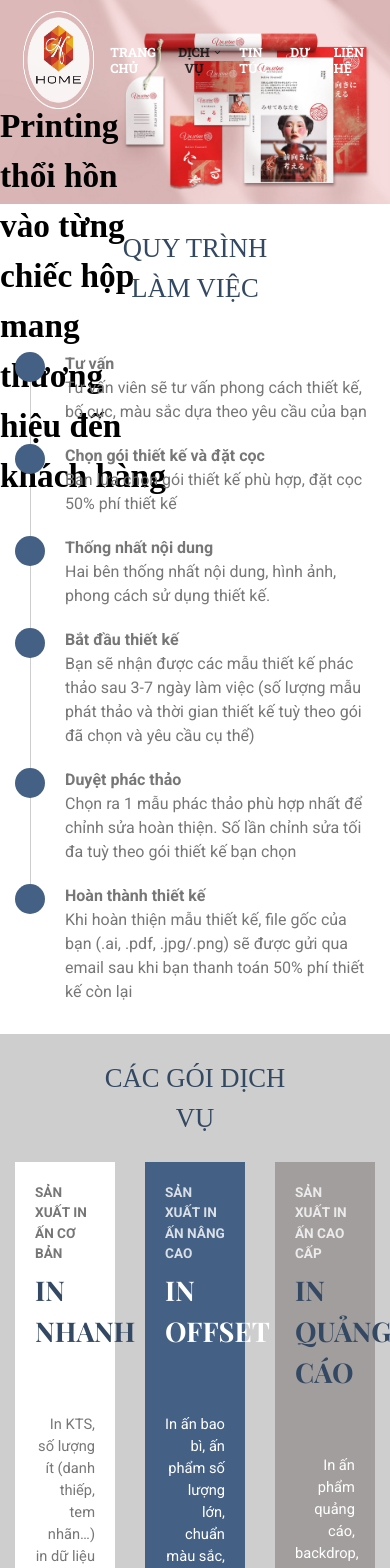
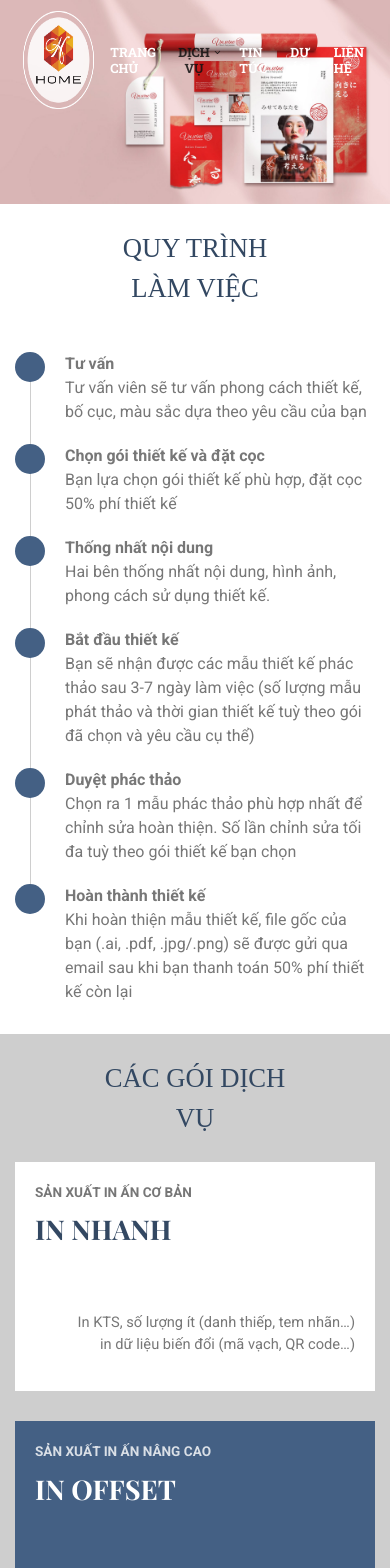
Before and after one commit to thanhvanba/thietkeinandep, a React (Vite) app: page /in-an-san-xuat in a window 390 px wide. Shown: the top 1568 px of the page. Built offline with nearby package versions, Linux system fonts and the light colour scheme; a web font is replaced by a local one.

Commit message:
handle responsive

```diff
--- a/package.json
+++ b/package.json
@@ -17,7 +17,9 @@
     "lucide-react": "^0.340.0",
     "react": "^18.2.0",
     "react-dom": "^18.2.0",
-    "react-router-dom": "^6.22.2"
+    "react-router-dom": "^6.22.2",
+    "react-router-hash-link": "^2.4.3",
+    "react-spring": "^9.7.3"
   },
   "devDependencies": {
     "@types/react": "^18.2.56",
--- a/src/components/DropDown/index.jsx
+++ b/src/components/DropDown/index.jsx
@@ -33,7 +33,7 @@ export default function DropDown() {
                         <Menu.Item>
                             {({ active }) => (
                                 <a
-                                    href="./thiet-ke-thuong-hieu"
+                                    href="/thiet-ke-thuong-hieu"
                                     className='font-robotoSlab text-base text-[#666666D9] block px-4 py-2'
                                 >
                                     Thiết kế thương hiệu
@@ -45,7 +45,7 @@ export default function DropDown() {
                         <Menu.Item>
                             {({ active }) => (
                                 <a
-                                    href="./thiet-ke-bao-bi"
+                                    href="/thiet-ke-bao-bi"
                                     className='font-robotoSlab text-base text-[#666666D9] block px-4 py-2'
                                 >
                                     Thiết kế bao bì
@@ -57,7 +57,7 @@ export default function DropDown() {
                         <Menu.Item>
                             {({ active }) => (
                                 <a
-                                    href="./in-an-san-xuat"
+                                    href="/in-an-san-xuat"
                                     className='font-robotoSlab text-base text-[#666666D9]  block px-4 py-m'
                                 >
                                     In ấn sản xuất
--- a/src/components/Header/index.jsx
+++ b/src/components/Header/index.jsx
@@ -1,7 +1,9 @@
 import React from 'react'
 
-import { useLocation } from 'react-router-dom'
+import { useLocation, useNavigate } from 'react-router-dom'
+import { HashLink } from 'react-router-hash-link';
 import { useEffect, useState } from 'react'
+import { useSpring, animated } from 'react-spring';
 
 import logo from "../../assets/img/LOGO.png"
 import { ChevronDownIcon } from '@heroicons/react/20/solid'
@@ -11,8 +13,9 @@ import "./header.css"
 
 const Header = () => {
     const [currentTab, setCurrentTab] = useState('');
+    const [isScrolled, setIsScrolled] = useState(false);
     const { pathname } = useLocation()
-
+    const navigate = useNavigate()
     const handleCheckPathname = (pathname) => {
         switch (pathname) {
             case "/":
@@ -31,23 +34,45 @@ const Header = () => {
                 break;;
         }
     }
+    const handleScroll = () => {
+        // Kiểm tra vị trí cuộn và cập nhật trạng thái scrolled
+        setIsScrolled(window.scrollY > 100);
+    };
+
     useEffect(() => {
-        handleCheckPathname(pathname)
+        // Kiểm tra đường dẫn khi component được mount
+        handleCheckPathname(pathname);
+
+        // Thêm trình nghe sự kiện cuộn khi component được mount
+        window.addEventListener('scroll', handleScroll);
+
+        // Dọn sạch trình nghe sự kiện khi component unmount
+        return () => {
+            window.removeEventListener('scroll', handleScroll);
+        };
     }, [pathname]);
+
+    const slideIn = useSpring({
+        opacity: isScrolled ? 1 : 0,
+        transform: isScrolled ? 'translateY(0)' : 'translateY(-100%)',
+        config: { duration: 500 },
+        // Các thuộc tính animation khác tùy thuộc vào yêu cầu của bạn
+    });
     return (
-        <header className='bg-transparent absolute z-30 block w-full'>
-            <div className='relative w-full'>
-                <div className='max-w-[1080px] px-[15px] mx-auto h-[120px] flex justify-between items-center'>
-                    <div>
-                        <a href='./'>
+        <>
+            <animated.header style={slideIn} className={`block w-full ${isScrolled ? 'scrolled active' : 'bg-transparent absolute z-30 h-[120px]'}`}>
+                <div className='relative w-full h-full'>
+                    <div className='max-w-[1080px] px-[15px] mx-auto h-full flex justify-between items-center'>
+                        <div className='h-full'>
+                            <a href='/'>
                                 <span className="sr-only">Your Company</span>
-                            <img className="h-[120px] w-auto" src={logo} alt="" />
+                                <img className="h-full w-auto" src={logo} alt="" />
                             </a>
                         </div>
                         <div className=''>
                             <ul className='flex'>
                                 <li className='mx-2 relative'>
-                                <a href='./' className={`${currentTab === "0" ? 'active' : ''} flex text-[12.8px]/[16px] font-bold font-robotoSlab uppercase py-2 option-style`}>
+                                    <a href='/' className={`${currentTab === "0" ? 'active' : ''} flex text-[12.8px]/[16px] font-bold font-robotoSlab uppercase py-2 option-style`}>
                                         TRANG CHỦ
                                     </a>
                                 </li>
@@ -55,14 +80,16 @@ const Header = () => {
                                     <DropDown />
                                 </li>
                                 <li className='mx-2 relative'>
-                                <a href='./tin-tuc' className={`${currentTab === "2" ? 'active' : ''} flex text-[12.8px]/[16px] font-bold font-robotoSlab uppercase py-2 option-style`}>
+                                    <a href='/tin-tuc' className={`${currentTab === "2" ? 'active' : ''} flex text-[12.8px]/[16px] font-bold font-robotoSlab uppercase py-2 option-style`}>
                                         TIN TỨC
                                     </a>
                                 </li>
                                 <li className='mx-2 relative'>
-                                <a href='./du-an' className={`${currentTab === "3" ? 'active' : ''} flex text-[12.8px]/[16px] font-bold font-robotoSlab uppercase py-2 option-style`}>
+                                    <HashLink to='/du-an/#du-an' className="w-1/3">
+                                        <a href='' className={`${currentTab === "3" ? 'active' : ''} flex text-[12.8px]/[16px] font-bold font-robotoSlab uppercase py-2 option-style`}>
                                             DỰ ÁN
                                         </a>
+                                    </HashLink>
                                 </li><li className='mx-2 relative'>
                                     <a href='#' onClick={() => window.open("https://zalo.me/0906260488", '_blank')} className="flex text-[12.8px]/[16px] font-bold font-robotoSlab uppercase py-2 option-style">
                                         LIÊN HỆ
@@ -72,7 +99,48 @@ const Header = () => {
                         </div>
                     </div>
                 </div >
-        </header >
+            </animated.header >
+            <animated.header className={`block w-full ${isScrolled ? 'hidden' : 'bg-transparent absolute z-30 h-[120px]'}`}>
+                <div className='relative w-full h-full'>
+                    <div className='max-w-[1080px] px-[15px] mx-auto h-full flex justify-between items-center'>
+                        <div className='h-full'>
+                            <a href='/'>
+                                <span className="sr-only">Your Company</span>
+                                <img className="h-full w-auto" src={logo} alt="" />
+                            </a>
+                        </div>
+                        <div className=''>
+                            <ul className='flex'>
+                                <li className='mx-2 relative'>
+                                    <a href='/' className={`${currentTab === "0" ? 'active' : ''} flex text-[12.8px]/[16px] font-bold font-robotoSlab uppercase py-2 option-style`}>
+                                        TRANG CHỦ
+                                    </a>
+                                </li>
+                                <li className={`${currentTab === "1" ? 'active' : ''} mx-2 relative  option-style`}>
+                                    <DropDown />
+                                </li>
+                                <li className='mx-2 relative'>
+                                    <a href='/tin-tuc' className={`${currentTab === "2" ? 'active' : ''} flex text-[12.8px]/[16px] font-bold font-robotoSlab uppercase py-2 option-style`}>
+                                        TIN TỨC
+                                    </a>
+                                </li>
+                                <li className='mx-2 relative'>
+                                    <HashLink to='/du-an/#du-an' className="w-1/3">
+                                        <a href='' className={`${currentTab === "3" ? 'active' : ''} flex text-[12.8px]/[16px] font-bold font-robotoSlab uppercase py-2 option-style`}>
+                                            DỰ ÁN
+                                        </a>
+                                    </HashLink>
+                                </li><li className='mx-2 relative'>
+                                    <a href='#' onClick={() => window.open("https://zalo.me/0906260488", '_blank')} className="flex text-[12.8px]/[16px] font-bold font-robotoSlab uppercase py-2 option-style">
+                                        LIÊN HỆ
+                                    </a>
+                                </li>
+                            </ul>
+                        </div>
+                    </div>
+                </div >
+            </animated.header >
+        </>
     )
 }
 
--- a/src/components/ServicesComponent/index.jsx
+++ b/src/components/ServicesComponent/index.jsx
@@ -2,7 +2,7 @@ import React from 'react'
 
 const ServicesComponent = ({ colBg, name, colName, nameE, colNameE, text1, text2, colText }) => {
     return (
-        <div className='px-[15px] pb-[30px]'>
+        <div className=''>
             <div style={{ backgroundColor: colBg, padding: '20px' }}>
                 <h6
                     style={{ color: colName }}
--- a/src/page/Printing/index.jsx
+++ b/src/page/Printing/index.jsx
@@ -25,7 +25,7 @@ const Printing = () => {
                         <div className='relative h-full'>
                             <div className='relative max-w-[1080px] h-full bg-cover px-[15px] mx-auto'>
                                 <div className='absolute top-0 bottom-0 right-0 left-0 h-full w-full' />
-                                <div className={`absolute w-[44%] top-[25%] left-[0%]`}>
+                                <div className={`absolute hidden sm:block  w-[44%] top-[25%] left-[0%]`}>
                                     <p className=''>
                                         {titleArray.map((text, index) => (
                                             <a key={index} className='font-corinthia text-[25pt] text-black font-bold'>
@@ -133,8 +133,8 @@ const Printing = () => {
                         <p className='font-alexandria uppercase text-[20pt] text-[#334862] text-center'>Các gói dịch vụ</p>
                         <br />
                     </div>
-                    <div className='max-w-[1080px] mx-auto flex'>
-                        <HashLink to='/bao-gia-in-an-san-xuat/#innhanhkts' className="w-1/3">
+                    <div className='max-w-[1080px] mx-auto flex flex-col sm:flex-row'>
+                        <HashLink to='/bao-gia-in-an-san-xuat/#innhanhkts' className='sm:w-1/3 px-[15px] pb-[30px]'>
                             <ServicesComponent
                                 colBg="#FFFFFF"
                                 name="SẢN XUẤT IN ẤN cơ bản"
@@ -146,7 +146,7 @@ const Printing = () => {
                                 colText="#777"
                             />
                         </HashLink>
-                        <HashLink to='/bao-gia-in-an-san-xuat/#offset' className="w-1/3">
+                        <HashLink to='/bao-gia-in-an-san-xuat/#offset' className='sm:w-1/3 px-[15px] pb-[30px]'>
                             <ServicesComponent
                                 colBg="#446084"
                                 name="SẢN XUẤT IN ẤN nâng cao"
@@ -158,7 +158,7 @@ const Printing = () => {
                                 colText="#FFF"
                             />
                         </HashLink>
-                        <HashLink to='/bao-gia-in-an-san-xuat/#posm' className="w-1/3">
+                        <HashLink to='/bao-gia-in-an-san-xuat/#posm' className='sm:w-1/3 px-[15px] pb-[30px]'>
                             <ServicesComponent
                                 colBg="#A29E9E"
                                 name="SẢN XUẤT IN ẤN cao cấp"
--- a/src/page/routes/index.jsx
+++ b/src/page/routes/index.jsx
@@ -15,6 +15,7 @@ const MainRouter = () => {
         <div>
             <Routes>
                 <Route path="/" element={<Home />} />
+                <Route path="/du-an" element={<Home />} />
                 <Route path="/thiet-ke-thuong-hieu" element={<BrandDesign />} />
                 <Route path="/thiet-ke-bao-bi" element={<PackageDesign />} />
                 <Route path="/in-an-san-xuat" element={<Printing />} />
--- a/tailwind.config.js
+++ b/tailwind.config.js
@@ -25,6 +25,12 @@ export default {
         'playfairDisplay': ['Playfair Display'],
         'alexandria': ['Alexandria'],
       },
+      screens: {
+        'sm': '640px',
+        'md': '768px',
+        'lg': '1024px',
+        'xl': '1280px',
+      },
     },
   },
   plugins: [],
```
Also changed, not shown: src/components/Footer/index.jsx (+12 -12 lines), src/components/Header/header.css (+12 -2 lines), src/page/BrandDesign/index.jsx (+5 -6 lines), src/page/Home/index.jsx (+18 -8 lines), src/page/PackageDesign/index.jsx (+5 -5 lines), 1 other file (tests, documents, lock files or other folders). Lines whose indentation alone changed are shown as unchanged.
